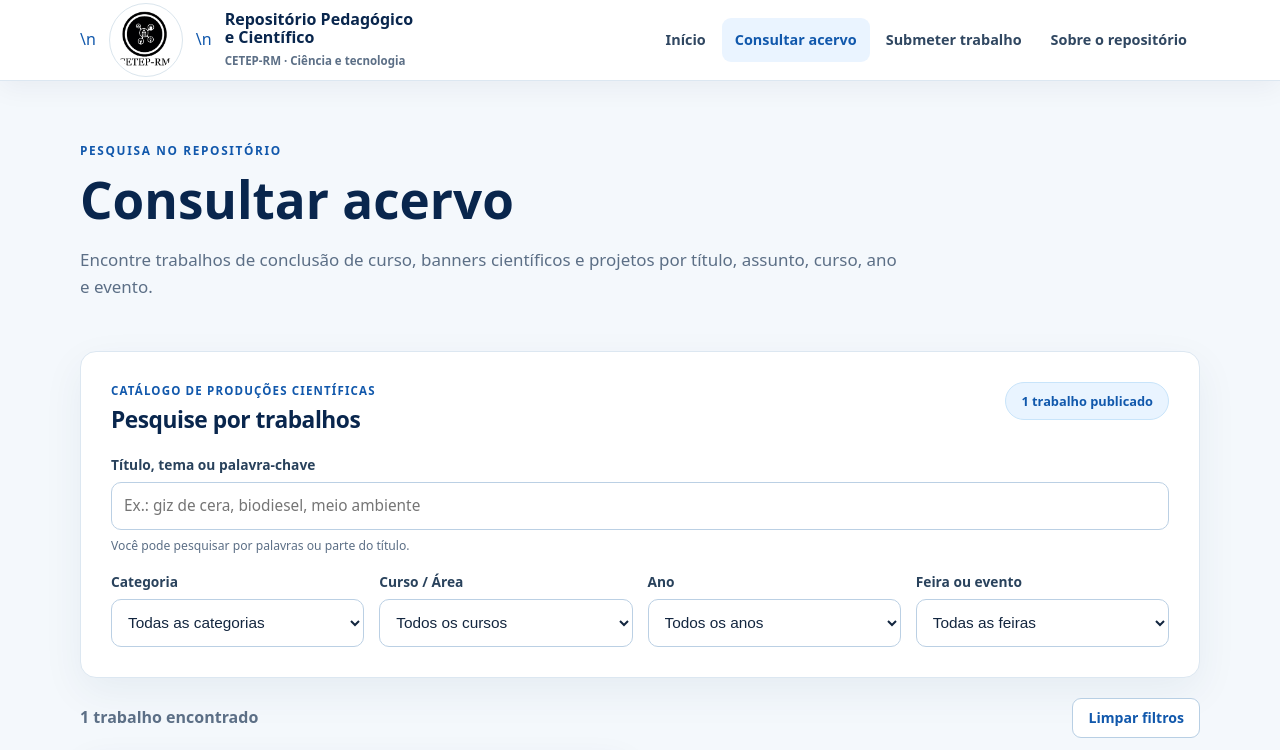
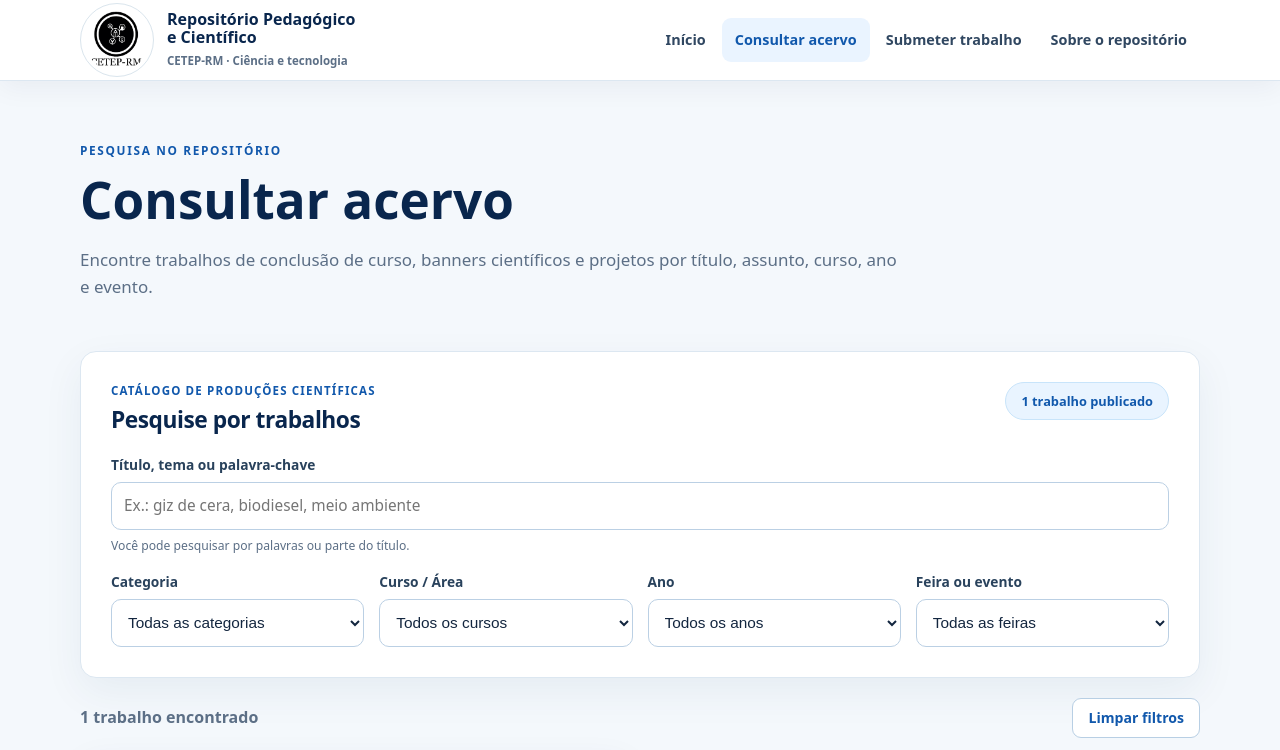
Before and after one commit to reinereng/repositorio-cetep-rm, a plain HTML site: page consultar.html in a window 1280 px wide. Shown: the top 750 px of the page. Drawn offline with Linux system fonts and the light colour scheme.

Commit message:
Remove literal newline characters around official logo

```diff
--- a/consultar.html
+++ b/consultar.html
@@ -1,6 +1,8 @@
 <!doctype html><html lang="pt-BR"><head><meta charset="utf-8"><meta name="viewport" content="width=device-width,initial-scale=1"><meta name="theme-color" content="#09264d"><meta name="description" content="Consulte trabalhos e produções científicas do CETEP-RM pelo catálogo institucional e-Nova."><title>Consultar acervo | Repositório CETEP-RM</title><link rel="stylesheet" href="assets/style.css"><link rel="icon" href="assets/logo-cetep-rm-original.png" type="image/png"></head><body><a class="skip-link" href="#conteudo">Ir ao conteúdo</a>
 <header class="header"><div class="container header-inner">
-<a class="brand" href="index.html" aria-label="Repositório Pedagógico e Científico do CETEP-RM">\n<img class="brand__logo" src="assets/logo-cetep-rm-original.png" alt="Logo oficial do CETEP-RM" width="74" height="74">\n<span class="brand__text"><strong class="brand__name">Repositório Pedagógico<br>e Científico</strong><small class="brand__sub">CETEP-RM · Ciência e tecnologia</small></span></a>
+<a class="brand" href="index.html" aria-label="Repositório Pedagógico e Científico do CETEP-RM">
+<img class="brand__logo" src="assets/logo-cetep-rm-original.png" alt="Logo oficial do CETEP-RM" width="74" height="74">
+<span class="brand__text"><strong class="brand__name">Repositório Pedagógico<br>e Científico</strong><small class="brand__sub">CETEP-RM · Ciência e tecnologia</small></span></a>
 <button type="button" class="menu-button" data-menu-button aria-expanded="false" aria-controls="nav-principal">Menu</button>
 <nav class="nav" id="nav-principal" data-nav aria-label="Menu principal">
 <a href="index.html">Início</a>
```
